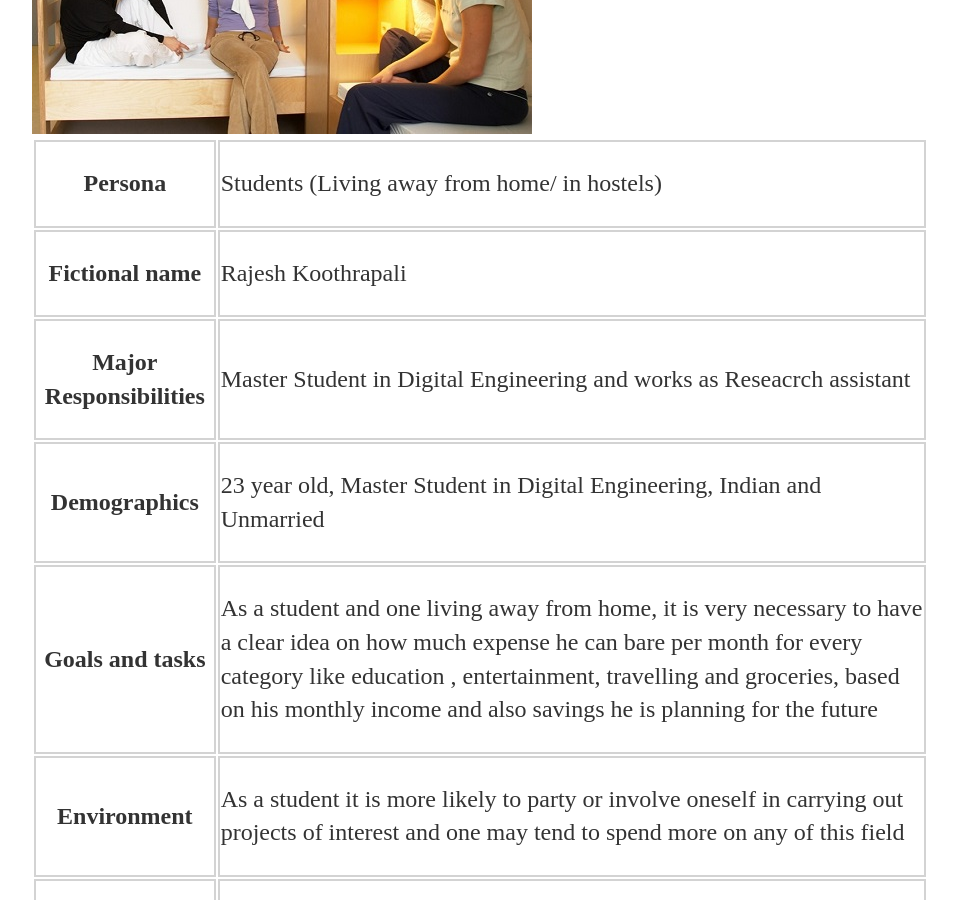
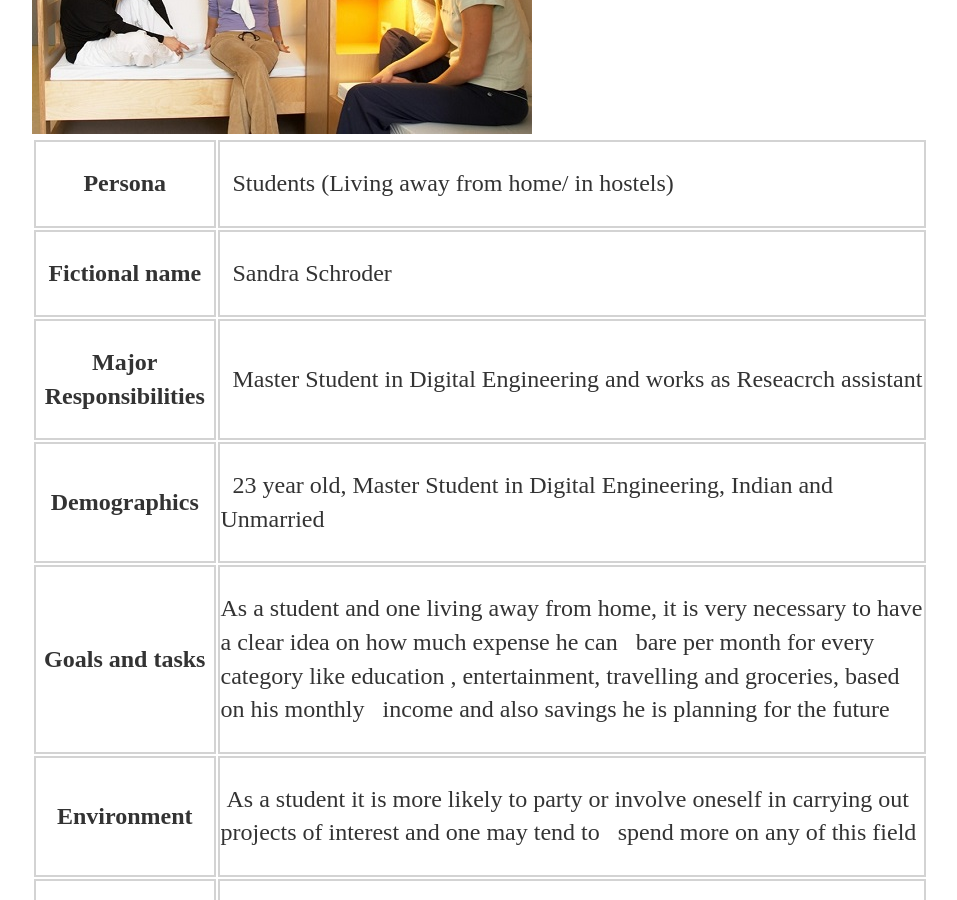
Before and after one commit to vinoth789/Money-tracker, a Jekyll site: the page built from docs/_posts/2017-06-04-ImplementationAndUIDesign.md, in a window 1280 px wide and 900 px high, scrolled down 2437 px. Shown: the whole window, without its empty margins (160-1117 px from the left). Built offline with Jekyll 4.4.1, drawn with Linux system fonts in a browser that asks for light colours; our own code applies the rules of GitHub Pages for plain Markdown files.

Commit message:
Create 2017-06-04-ImplementationAndUIDesign.md
test

```diff
--- a/docs/_posts/2017-06-04-ImplementationAndUIDesign.md
+++ b/docs/_posts/2017-06-04-ImplementationAndUIDesign.md
@@ -29,65 +29,65 @@
 <p>Money Tracker is general purpose application suitable for every individual who is concerned to maintain or track the expenditure, none the less certain pre-requisites are, one willing to use the application has to be aware about usage of mobile phones, installation of android applications. This application can be better utilized by the pupils with age > 8 years, since it involves mathematically calculated results and representation of expenditure and savings interms of graph and Pie charts. This application is only focused for individuals who wish to track their day today expenses, not for group of peoples or doesn't target large scale industrail expenditure maintainance </p>
 <h2>So considering the above factors we can define the two personas whom the application is more suitable is as follows: </h2>
 
-<h2>1. Students away from home</h2>
+<h2 style="color: #2e6c80;">1. Students away from home</h2>
 
 <div>
 <img style="align:center;" src="/isee2017-codecrunch/images/StudentsInHostel.jpg" alt="StudentsInHostel.jpg"/>
 <table>
 <tr>
 <th colspan="4" style="text-align:center; border: solid 2px lightgrey;"><p>Persona</p></th>
-<td colspan="8" style="border: solid 2px lightgrey;"><p> Students (Living away from home/ in hostels)</p></td>
+<td colspan="8" style="border: solid 2px lightgrey;"><p>&nbsp; Students (Living away from home/ in hostels)</p></td>
 </tr>
 
 <tr>
 <th colspan="4" style="text-align:center; border: solid 2px lightgrey;"><p>Fictional name</p></th>
-<td colspan="8" style="border: solid 2px lightgrey;"><p> Rajesh Koothrapali</p></td>
+<td colspan="8" style="border: solid 2px lightgrey;"><p>&nbsp; Sandra Schroder</p></td>
 </tr>
 
 <tr>
 <th colspan="4" style="text-align:center; border: solid 2px lightgrey;"><p>Major Responsibilities</p></th>
-<td colspan="8" style="border: solid 2px lightgrey;"><p> Master Student in Digital Engineering and works as Reseacrch assistant</p></td>
+<td colspan="8" style="border: solid 2px lightgrey;"><p>&nbsp; Master Student in Digital Engineering and works as Reseacrch assistant</p></td>
 </tr>
 
 <tr>
 <th colspan="4" style="text-align:center; border: solid 2px lightgrey;"><p>Demographics</p></th>
-<td colspan="8" style="border: solid 2px lightgrey;"><p> 23 year old, Master Student in Digital Engineering, Indian and Unmarried</p></td>
+<td colspan="8" style="border: solid 2px lightgrey;"><p>&nbsp; 23 year old, Master Student in Digital Engineering, Indian and Unmarried</p></td>
 </tr>
 
 <tr>
 <th colspan="4" style="text-align:center; border: solid 2px lightgrey;"><p>Goals and tasks</p></th>
-<td colspan="8" style="border: solid 2px lightgrey;"><p> As a student and one living away from home, it is very necessary to have a clear idea on how much expense he can bare per month for every category like education , entertainment, travelling and groceries, based on his monthly income and also savings he is planning for the future </p></td>
+<td colspan="8" style="border: solid 2px lightgrey;"><p> As a student and one living away from home, it is very necessary to have a clear idea on how much expense he can &nbsp; bare per month for every category like education , entertainment, travelling and groceries, based on his monthly &nbsp; income and also savings he is planning for the future </p></td>
 </tr>
 
 <tr>
 <th colspan="4" style="text-align:center; border: solid 2px lightgrey;"><p>Environment</p></th>
-<td colspan="8" style="border: solid 2px lightgrey;"><p>As a student it is more likely to party or involve oneself in carrying out projects of interest and one may tend to spend more on any of this field</p></td>
+<td colspan="8" style="border: solid 2px lightgrey;"><p> &nbsp;As a student it is more likely to party or involve oneself in carrying out projects of interest and one may tend to &nbsp; spend more on any of this field</p></td>
 </tr>
 
 <tr>
 <th colspan="4" style="text-align:center; border: solid 2px lightgrey;"><p>Quote</p></th>
-<td colspan="8" style="border: solid 2px lightgrey;"><p>Do not save what is left after spending, spend what is left after saving!!</p></td>
+<td colspan="8" style="border: solid 2px lightgrey;"><p>&nbsp; Do not save what is left after spending, spend what is left after saving!!</p></td>
 </tr>
 </table>
 </div>
 
-<h2>2. Family Maintenance</h2>
+<h2 style="color: #2e6c80;">2. Family Maintenance</h2>
 <img style="align:center;" src="/isee2017-codecrunch/images/Family.png" alt="Family.png"/>
 <div>
 <table>
 <tr>
 <th colspan="4" style="text-align:center; border: solid 2px lightgrey;"><p>Persona</p></th>
-<td colspan="8" style="border: solid 2px lightgrey;"><p> Head of the family/ Father or Mother</p></td>
+<td colspan="8" style="border: solid 2px lightgrey;"><p>&nbsp; Head of the family/ Father or Mother</p></td>
 </tr>
 
 <tr>
 <th colspan="4" style="text-align:center; border: solid 2px lightgrey;"><p>Fictional name</p></th>
-<td colspan="8" style="border: solid 2px lightgrey;"><p> Erlich Bochman</p></td>
+<td colspan="8" style="border: solid 2px lightgrey;"><p> &nbsp; Erlich Bochman</p></td>
 </tr>
 
 <tr>
 <th colspan="4" style="text-align:center; border: solid 2px lightgrey;"><p>Major Responsibilities</p></th>
-<td colspan="8" style="border: solid 2px lightgrey;"><p> Works as software engineer</p></td>
+<td colspan="8" style="border: solid 2px lightgrey;"><p> &nbsp; Works as software engineer</p></td>
 </tr>
 
 <tr>
@@ -97,7 +97,7 @@
 
 <tr>
 <th colspan="4" style="text-align:center; border: solid 2px lightgrey;"><p>Goals and tasks</p></th>
-<td colspan="8" style="border: solid 2px lightgrey;"> <p>As a family person it is very important to maintain the expenses of family members within the flowing in income</p>
+<td colspan="8" style="border: solid 2px lightgrey;"> <p> &nbsp;As a family person it is very important to maintain the expenses of family members within the flowing in &nbsp; income</p>
 <ul>
 <li><p>Monthly rental/ house maintenance</p></li>
 <li><p>Education of kids</p></li>
@@ -109,12 +109,12 @@
 
 <tr>
 <th colspan="4" style="text-align:center; border: solid 2px lightgrey;"><p>Environment</p></th>
-<td colspan="8" style="border: solid 2px lightgrey;"><p>Spending will be more on socializing events rather than for technological events</p></td>
+<td colspan="8" style="border: solid 2px lightgrey;"><p>&nbsp; Spending will be more on socializing events rather than for technological events</p></td>
 </tr>
 
 <tr>
 <th colspan="4" style="text-align:center; border: solid 2px lightgrey;"><p>Quote</p></th>
-<td colspan="8" style="border: solid 2px lightgrey;"><p>Save your Money!! you are going to need twice as much as MONEY in your old age then you think!!</p> </td>
+<td colspan="8" style="border: solid 2px lightgrey;"><p>&nbsp; Save your Money!! you are going to need twice as much as MONEY in your old age then you think!!</p> </td>
 </tr>
 
 </table>
```
